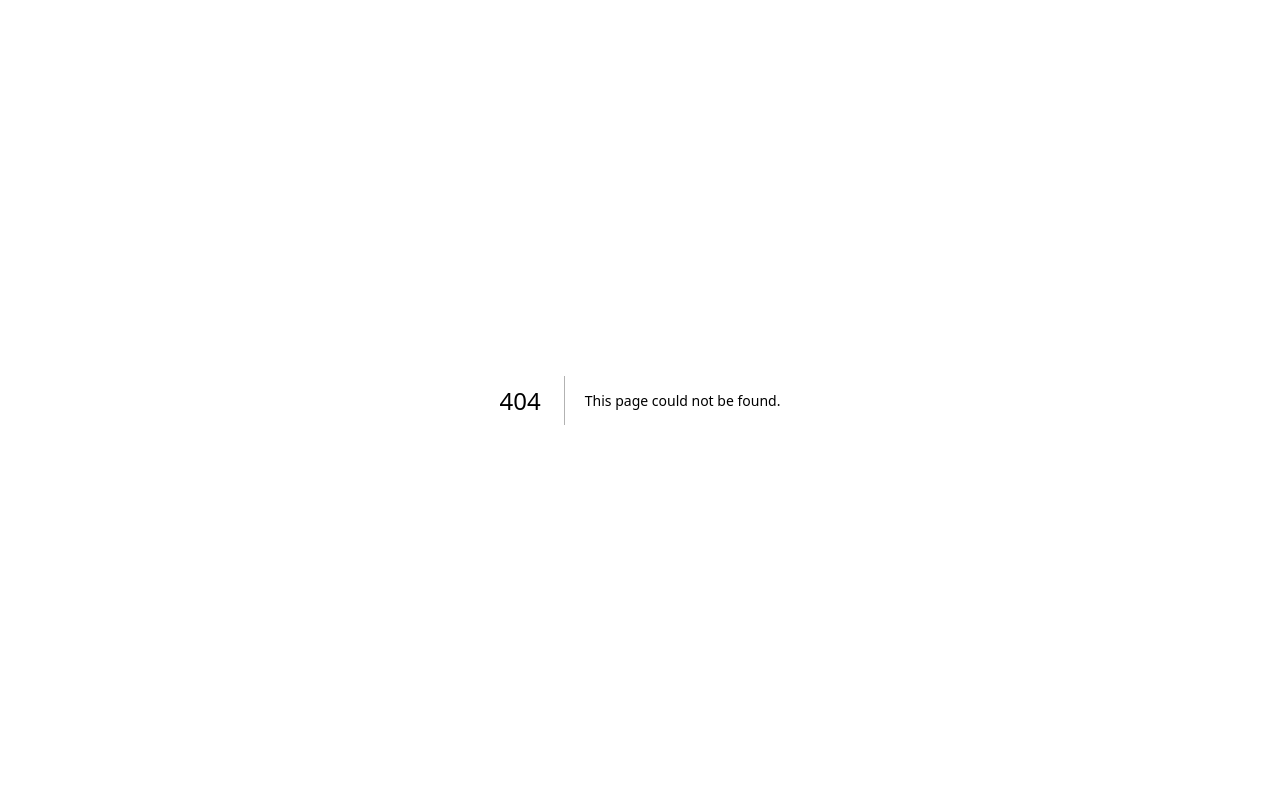
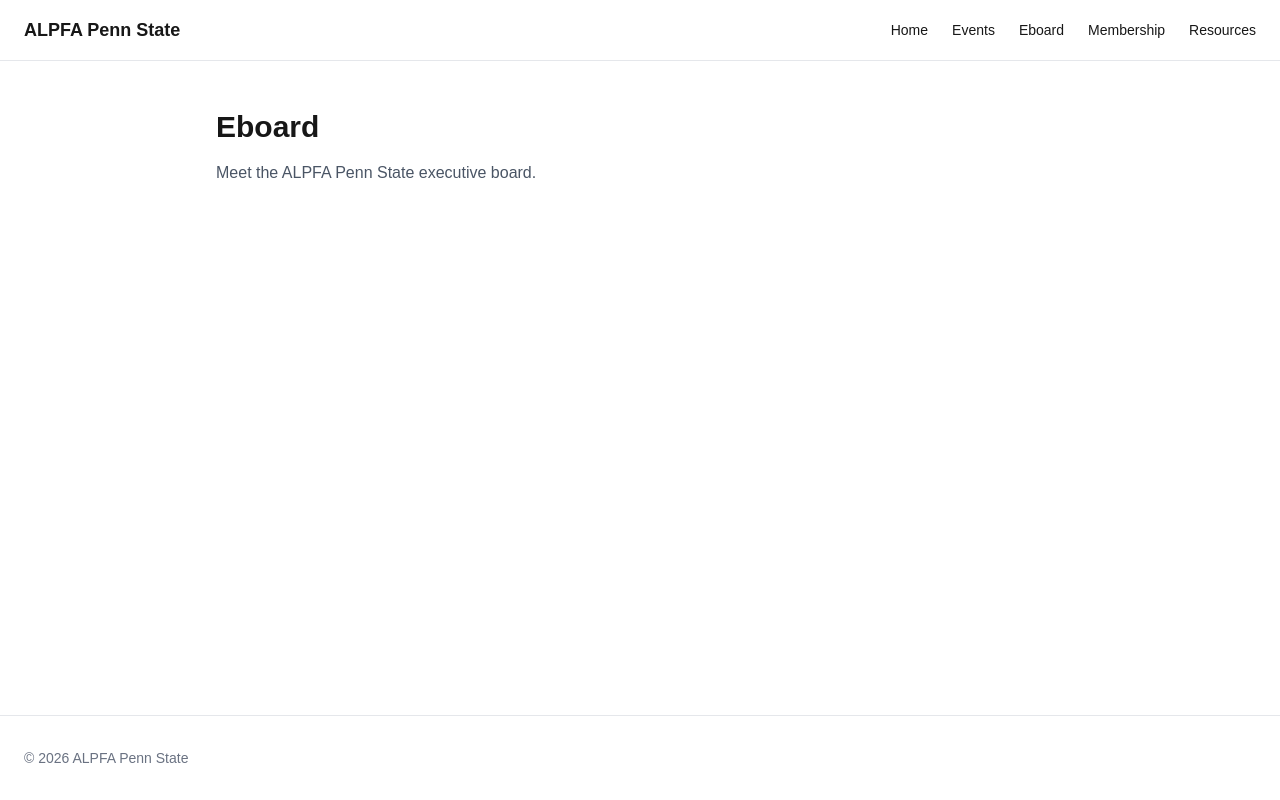
Before and after one commit to CristianAquino22/alpfa-psu-site, a Next.js app: page /eboard in a window 1280 px wide. Before the commit this address had no page. Built offline with nearby package versions, Linux system fonts and the light colour scheme.

Commit message:
Add navbar, footer, and pages

```diff
--- /dev/null
+++ b/src/app/eboard/page.tsx
@@ -0,0 +1,10 @@
+export default function EboardPage() {
+    return (
+        <div className="px-6 py-12 max-w-4xl mx-auto">
+            <h1 className="text-3xl font-bold mb-4">Eboard</h1>
+            <p className="text-gray-600">
+                Meet the ALPFA Penn State executive board.
+            </p>
+        </div>
+    );
+}
--- /dev/null
+++ b/src/app/events/page.tsx
@@ -0,0 +1,10 @@
+export default function EventsPage() {
+    return (
+        <div className="px-6 py-12 max-w-4xl mx-auto">
+            <h1 className="text-3xl font-bold mb-4">Events</h1>
+            <p className="text-gray-600">
+                Upcoming ALPFA events will be listed here.
+            </p>
+        </div>
+    );
+}
--- a/src/app/layout.tsx
+++ b/src/app/layout.tsx
@@ -1,6 +1,8 @@
 import type { Metadata } from "next";
 import { Geist, Geist_Mono } from "next/font/google";
 import "./globals.css";
+import Navbar from "@/components/Navbar";
+import Footer from "@/components/Footer";
 
 const geistSans = Geist({
   variable: "--font-geist-sans",
@@ -23,7 +25,11 @@
       lang="en"
       className={`${geistSans.variable} ${geistMono.variable} h-full antialiased`}
     >
-      <body className="min-h-full flex flex-col">{children}</body>
+      <body className="min-h-full flex flex-col">
+        <Navbar />
+        <main className="flex-1">{children}</main>
+        <Footer />
+      </body>
     </html>
   );
 }
--- /dev/null
+++ b/src/app/membership/page.tsx
@@ -0,0 +1,10 @@
+export default function MembershipPage() {
+    return (
+        <div className="px-6 py-12 max-w-4xl mx-auto">
+            <h1 className="text-3xl font-bold mb-4">Membership</h1>
+            <p className="text-gray-600">
+                Learn how to join ALPFA Penn State.
+            </p>
+        </div>
+    );
+}
--- /dev/null
+++ b/src/app/resources/page.tsx
@@ -0,0 +1,10 @@
+export default function ResourcesPage() {
+    return (
+        <div className="px-6 py-12 max-w-4xl mx-auto">
+            <h1 className="text-3xl font-bold mb-4">Resources</h1>
+            <p className="text-gray-600">
+                Helpful resources for ALPFA members.
+            </p>
+        </div>
+    );
+}
--- /dev/null
+++ b/src/components/Footer.tsx
@@ -0,0 +1,7 @@
+export default function Footer() {
+    return (
+        <footer className="px-6 py-8 mt-auto border-t border-gray-200 text-sm text-gray-500">
+            © {new Date().getFullYear()} ALPFA Penn State
+        </footer>
+    );
+}
--- /dev/null
+++ b/src/components/Navbar.tsx
@@ -0,0 +1,28 @@
+import Link from "next/link";
+
+const links = [
+    { href: "/", label: "Home" },
+    { href: "/events", label: "Events" },
+    { href: "/eboard", label: "Eboard" },
+    { href: "/membership", label: "Membership" },
+    { href: "/resources", label: "Resources" },
+];
+
+export default function Navbar() {
+    return (
+        <nav className="flex items-center justify-between px-6 py-4 border-b border-gray-200">
+            <span className="font-bold text-lg">ALPFA Penn State</span>
+            <div className="flex gap-6">
+                {links.map((link) => (
+                    <Link
+                        key={link.href}
+                        href={link.href}
+                        className="text-sm font-medium hover:text-blue-600 transition-colors"
+                    >
+                        {link.label}
+                    </Link>
+                ))}
+            </div>
+        </nav>
+    );
+}
```
